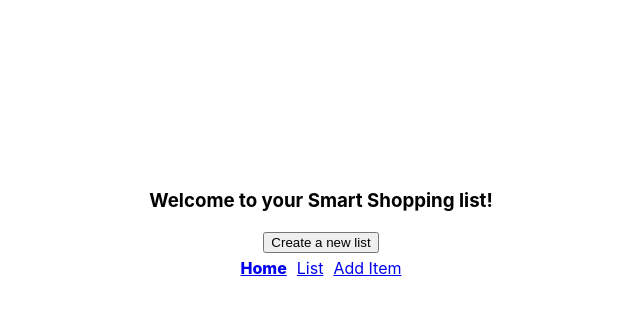
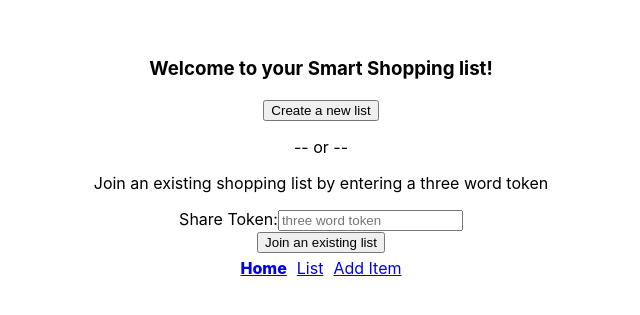
Before and after one commit to the-collab-lab/tcl-40-smart-shopping-list, a React (Create React App) app: page / in a window 1280 px wide. Shown: the part 421-736 px from the top of the page, without its empty margins (319-959 px from the left). Built offline with nearby package versions, Linux system fonts and the light colour scheme.

Commit message:
wip - commenting out conditional code

```diff
--- a/src/components/Home/JoinList.jsx
+++ b/src/components/Home/JoinList.jsx
@@ -4,7 +4,7 @@ import { NavLink } from 'react-router-dom';
 const JoinList = ({ token, handleClick }) => {
   return (
     <div>
-      <h3>Welcome to your Smart Shopping list!</h3>
+      {/* <h3>Welcome to your Smart Shopping list!</h3> */}
       <p> Join an existing shopping list by entering a three word token </p>
       <div>
         <label htmlFor="share-token">Share Token:</label>
@@ -14,9 +14,9 @@ const JoinList = ({ token, handleClick }) => {
           defaultValue={token}
         />
       </div>
-      {/* <NavLink to="/list"> */}
-      <button onClick={handleClick}>Join an existing list</button>
-      {/* </NavLink> */}
+      <NavLink to="/list">
+        <button onClick={handleClick}>Join an existing list</button>
+      </NavLink>
     </div>
   );
 };
--- a/src/views/Home/Home.jsx
+++ b/src/views/Home/Home.jsx
@@ -30,11 +30,12 @@ const Home = ({ token, setToken }) => {
 
   return (
     <div>
-      {!hasToken ? (
-        <CreateList newToken={handleCreateToken} />
-      ) : (
-        <JoinList token={token} handleClick={handleJoinList} />
-      )}
+      {/* {!hasToken ? ( */}
+      <CreateList newToken={handleCreateToken} />
+      {/* ) : ( */}
+      <p> -- or -- </p>
+      <JoinList token={token} handleClick={handleJoinList} />
+      {/* )} */}
     </div>
   );
 };
```
